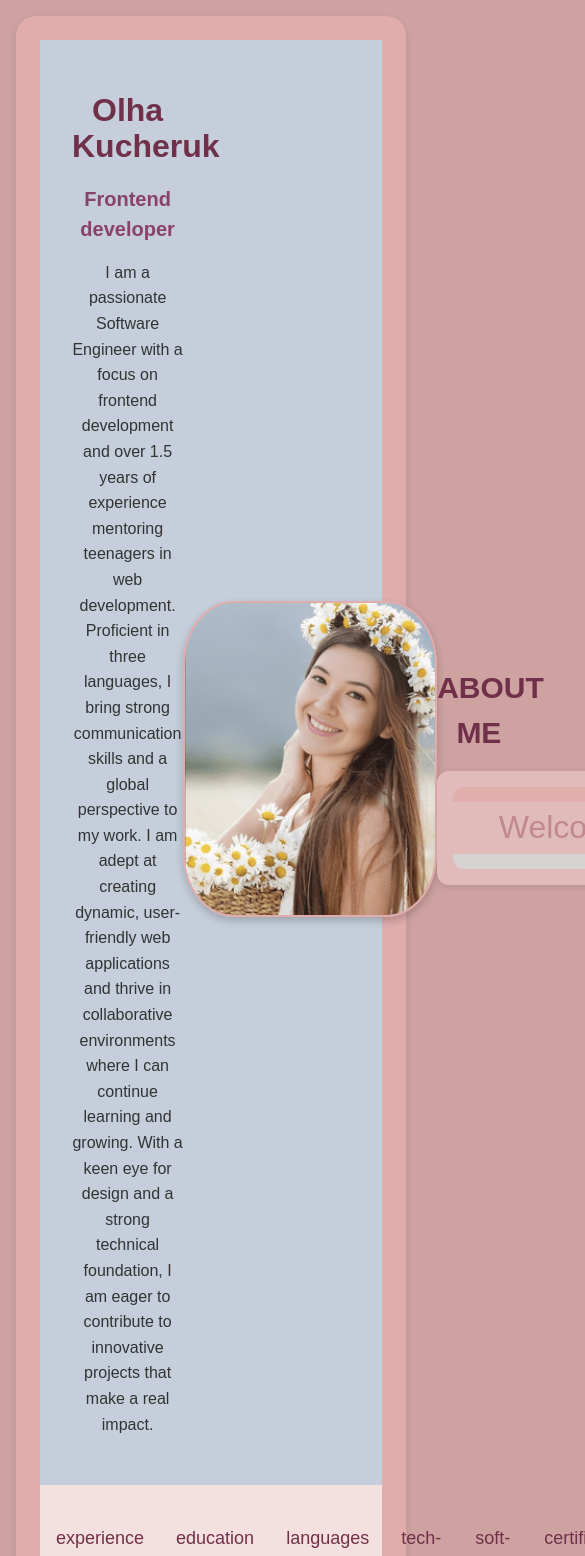
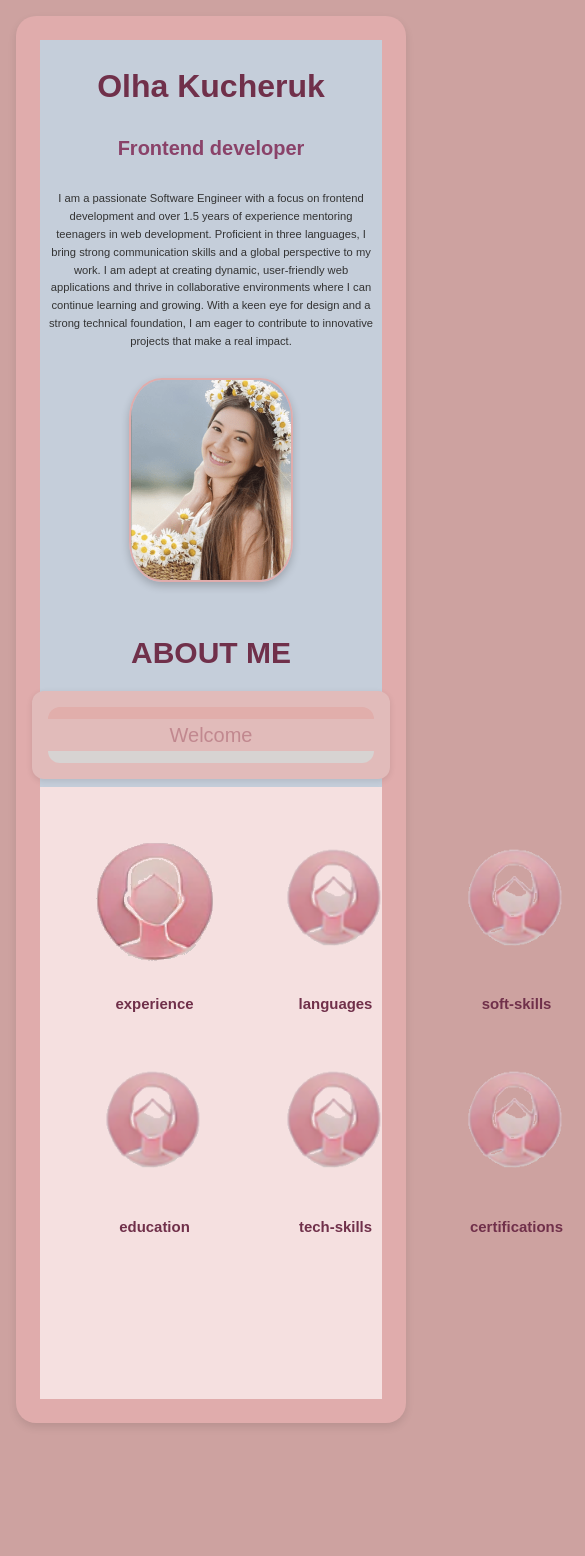
Before and after one commit to Olha36/portfolio, a React (Vite) app: page /home in a window 390 px wide. Shown: the top 1556 px of the page, 585 px wide, since content can reach past the window. After the commit the page ends 1439 px from the top, so only its background shows below. Built offline with nearby package versions, Linux system fonts and the light colour scheme.

Commit message:
add skills elements

```diff
--- a/src/components/Card2.tsx
+++ b/src/components/Card2.tsx
@@ -1,5 +1,7 @@
 import '../css/card.css';
 import img1 from '../img/1_optimized.png';
+import experience from '../img/avatar-icons/1.png';
+import education from '../img/avatar-icons/2.png';
 export default function Card2() {
   return (
     <div>
@@ -11,11 +13,11 @@ export default function Card2() {
             <h3>Frontend developer</h3>
             <p>
               I am a passionate Software Engineer with a focus on frontend development and over 1.5 years of experience
-              mentoring teenagers in web development. Proficient in three languages, I bring strong
-              communication skills and a global perspective to my work. I am adept at creating dynamic, user-friendly
-              web applications and thrive in collaborative environments where I can continue learning and growing. With
-              a keen eye for design and a strong technical foundation, I am eager to contribute to innovative projects
-              that make a real impact.
+              mentoring teenagers in web development. Proficient in three languages, I bring strong communication skills
+              and a global perspective to my work. I am adept at creating dynamic, user-friendly web applications and
+              thrive in collaborative environments where I can continue learning and growing. With a keen eye for design
+              and a strong technical foundation, I am eager to contribute to innovative projects that make a real
+              impact.
             </p>
           </div>
           <div className='pics'>
@@ -33,12 +35,36 @@ export default function Card2() {
 
         <div className='info-container'>
           <div className='info'>
-            <div className='experience'>experience</div>
-            <div className='education'>education</div>
-            <div className='languages'>languages</div>
-            <div className='tech-skills'>tech-skills</div>
-            <div className='soft-skills'>soft-skills</div>
-            <div className='certifications'>certifications</div>
+            <div className='info-left'>
+              <div className='experience'>
+                <img src={experience} alt='' />
+                <h5>experience</h5>
+              </div>
+              <div className='education'>
+                <img src={education} alt='' />
+                <h5>education</h5>
+              </div>
+            </div>
+            <div className='info-center'>
+              <div className='languages'>
+                <img src={education} alt='' />
+                <h5>languages</h5>
+              </div>
+              <div className='tech-skills'>
+                <img src={education} alt='' />
+                <h5>tech-skills</h5>
+              </div>
+            </div>
+            <div className='info-right'>
+              <div className='soft-skills'>
+                <img src={education} alt='' />
+                <h5>soft-skills</h5>
+              </div>
+              <div className='certifications'>
+                <img src={education} alt='' />
+                <h5>certifications</h5>
+              </div>
+            </div>
           </div>
           <div className='recommendations'></div>
         </div>
--- a/src/css/card.css
+++ b/src/css/card.css
@@ -51,7 +51,9 @@
 }
 
 .about-right {
-    text-align: center;
+  align-items: center;
+  display: flex;
+  flex-direction: column;
   width: 30%;
 }
 
@@ -99,16 +101,112 @@
   padding: 0.5rem 1rem;
   transition: background-color 0.3s;
 }
+.info img {
+    width: 117px;
+    height: 118px;
+}
 
 .info div:hover {
   background-color: #f5cccc; /* Hover effect */
   border-radius: 0.5rem;
 }
 
-  .experience, .education, .languages, .tech-skills, .soft-skills, .certifications {
+.experience,
+.education,
+.languages,
+.tech-skills,
+.soft-skills,
+.certifications {
   margin-bottom: 1rem;
 }
 
 .recommendations {
   height: 5rem;
 }
+/* Make the layout responsive */
+@media (max-width: 1024px) {
+  .card-about {
+    flex-direction: column;
+    text-align: center;
+  }
+
+  .about-left,
+  .about-right {
+    width: 100%;
+    align-items: center;
+    display: flex;
+    flex-direction: column;
+  }
+
+  .pics img {
+    margin: 1rem auto;
+  }
+}
+
+@media (max-width: 768px) {
+  .card-about {
+    padding: 1rem;
+  }
+
+  .card-about p {
+    font-size: 0.75rem;
+  }
+
+  .welcome p {
+    font-size: 1.5rem;
+  }
+}
+
+@media (max-width: 480px) {
+  .card-about {
+    padding: 0.5rem;
+  }
+
+  .about-left,
+  .about-right {
+    width: 100%;
+    text-align: center;
+  }
+
+  .pics img {
+    max-width: 10rem;
+  }
+
+  .card-about p {
+    font-size: 0.7rem;
+  }
+
+  .welcome {
+    width: 100%;
+  }
+
+  .welcome p {
+    font-size: 1.25rem;
+  }
+
+  .welcome-top,
+  .welcome-bottom {
+    height: 0.75rem;
+  }
+}
+
+.info-container {
+  display: flex;
+  justify-content: space-evenly;
+  padding: 1.5rem;
+}
+
+.info-container .info div {
+  margin: 0.5rem;
+}
+
+@media (max-width: 768px) {
+  .info-container {
+    flex-direction: column;
+    text-align: center;
+  }
+
+  .info-container .info div {
+    margin: 0.5rem 0;
+  }
+}
```
Also changed, not shown: src/img/avatar-icons/1.png (added), src/img/avatar-icons/2.png (added). Lines whose indentation alone changed are shown as unchanged.
